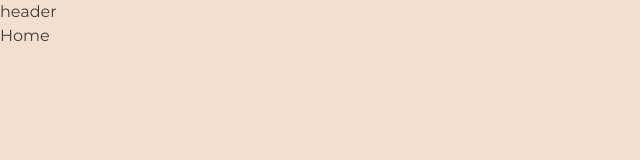
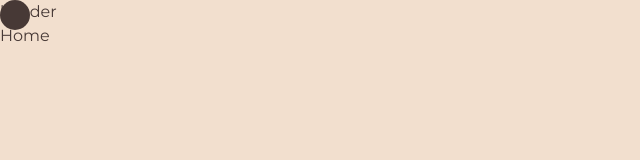
Before and after one commit to Jisap/next14-skincaresalon, a Next.js app: page / in a window 1280 px wide. Shown: the top 160 px of the page, without its empty margins (0-640 px from the left). Built offline with nearby package versions, Linux system fonts and the light colour scheme.

Commit message:
cursorContext

```diff
--- a/app/layout.jsx
+++ b/app/layout.jsx
@@ -1,6 +1,8 @@
 import { Marcellus, Montserrat } from "next/font/google";
 import "./globals.css";
 import Header from "@/components/Header";
+import CursorProvider from "@/components/CursorContext";
+
 
 const marcellus = Marcellus({
   subsets: ["latin"],
@@ -23,8 +25,10 @@ export default function RootLayout({ children }) {
   return (
     <html lang="en" className="h-screen">
       <body className={`${marcellus.variable} ${montserrat.variable} overflow-hidden`}>
-        <Header />
-        {children}
+        <CursorProvider>
+          <Header />
+          {children}
+        </CursorProvider>
       </body>
     </html>
   );
--- a/components/CursorContext.jsx
+++ b/components/CursorContext.jsx
@@ -5,7 +5,7 @@ import React, { useState, useEffect, createContext } from 'react'
 import { useMediaQuery } from 'react-responsive'
 
 // create context
-export const CursorContext = createContext()
+export const CursorContext = createContext();                // Permite compartir datos entre componentes sin tener que pasar props manualmente en cada nivel de la jerarquía
 
 const CursorProvider = ({ children }) => {
 
@@ -14,23 +14,67 @@ const CursorProvider = ({ children }) => {
     background: '#473936'
   })
 
-  const [isHovering, setIsHovering] = useState(false)        // Estado para si el cursor esta hover en algún elemento
+  const [isHovering, setIsHovering] = useState(false)        // Estado que indica si el cursor está sobre un elemento.
 
-  const smallViewportIsActive = useMediaQuery({
+  const smallViewportIsActive = useMediaQuery({              // Variable que verifica si el ancho de la ventana es menor o igual a 1200px.
     query: "(max-width: 1200px)",
   })
 
-  const mouseX = useMotionValue(0)
-  const mouseY = useMotionValue(0)
+  const mouseX = useMotionValue(0);                          // Valores de movimiento para las coordenadas X e Y del cursor.
+  const mouseY = useMotionValue(0);
 
-  const springConfig = {damping:20, stifness: 290, mass: 0.45}
-  const springX = useSpring(mouseX, springConfig)
+  const springConfig = { damping: 20, stifness: 290, mass: 0.45 }; // Animaciones de resorte que siguen las coordenadas del mouse.
+  const springX = useSpring(mouseX, springConfig);
+  const springY = useSpring(mouseY, springConfig);
+
+  const handelMouseMove = (e) => {                           // Función que actualiza las posiciones X e Y del cursor según el movimiento del mouse, ajustando también el tamaño y el color del cursor para pantallas pequeñas.
+    if (!smallViewportIsActive) {                            // Si la ventana actual es más grande que 1200px de ancho.
+      mouseX.set(e.clientX - cursor.size /2);                // Se actualizan los valores de mouseX y mouseY con los valores del cursor
+      mouseY.set(e.clientY - cursor.size / 2);               // y se resta la mitad del tamaño del cursor a las coordenadas del mouse para centrar el cursor personalizado en el punto del mouse.
+    }else{
+      setCursor({ size: 0, background: none });              // Si la ventana es más pequeña o igual a 1200px de ancho (smallViewportIsActive es true), se oculta el cursor personalizado.
+    }
+  }
+
+  useEffect(() => {                                          // Añade y limpia un event listener para el movimiento del mouse, actualizando las posiciones del cursor.
+    window.addEventListener("mousemove", handelMouseMove)
+    return () => window.removeEventListener("mousemove", handelMouseMove)
+  },[cursor]);
+
+  const mouseEnterHandler = () => {                          //  Agranda y cambia el color del cursor cuando entra en un elemento.
+    setCursor({size: 90, background: "#00423a"})
+    setIsHovering(true)
+  }
+
+  const mouseLeaveHandler = () => {                          // Restaura el tamaño y el color original del cursor cuando sale de un elemento.
+    setCursor({ size: 30, background: "#473936" })
+    setIsHovering(false)
+  }
 
   return (
-    <CursorContext.Provider>
+    <CursorContext.Provider
+      value={{
+        mouseEnterHandler,
+        mouseLeaveHandler
+      }}
+    >
+      {/* div animado que sigue las posiciones y propiedades del cursor, manteniéndose en la posición fija en la pantalla
+      y ajustando su estilo según los estados del cursor. */}
+      <motion.div
+        className='fixed z-[99] rounded-full pointer-events-none transition-all duration-300'
+        style={{
+          left: springX,
+          top: springY,
+          width: cursor.size,
+          height: cursor.size,
+          backgroundColor: cursor.background,
+          mixBlendMode: isHovering ? "difference" : "normal",
+          transition: "width 0.2s ease-in-out, height 0.2s ease-in-out"
+        }}
+      />
       {children}
     </CursorContext.Provider>
   )
 }
 
-export default CursorContext
+export default CursorProvider
```
